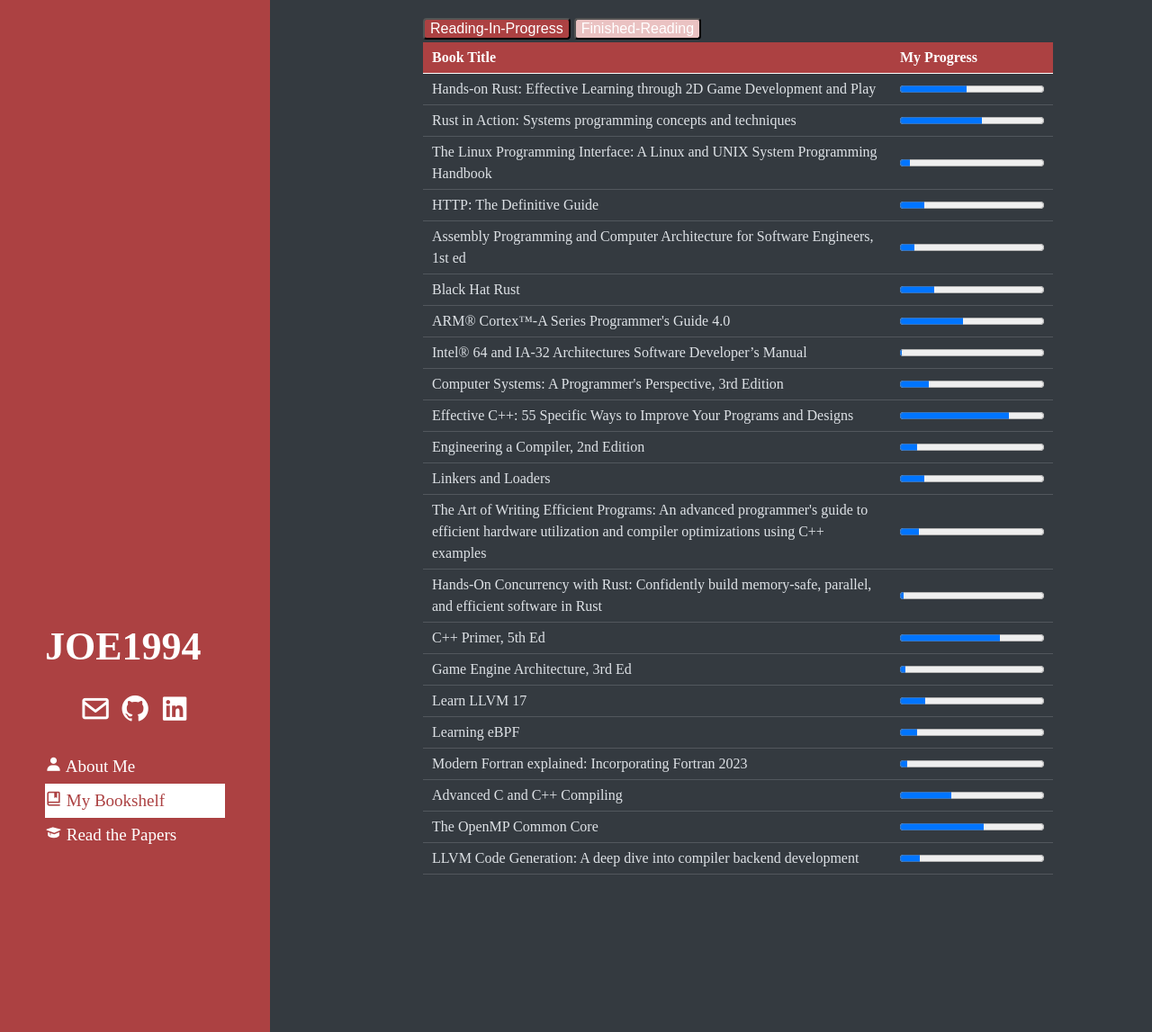
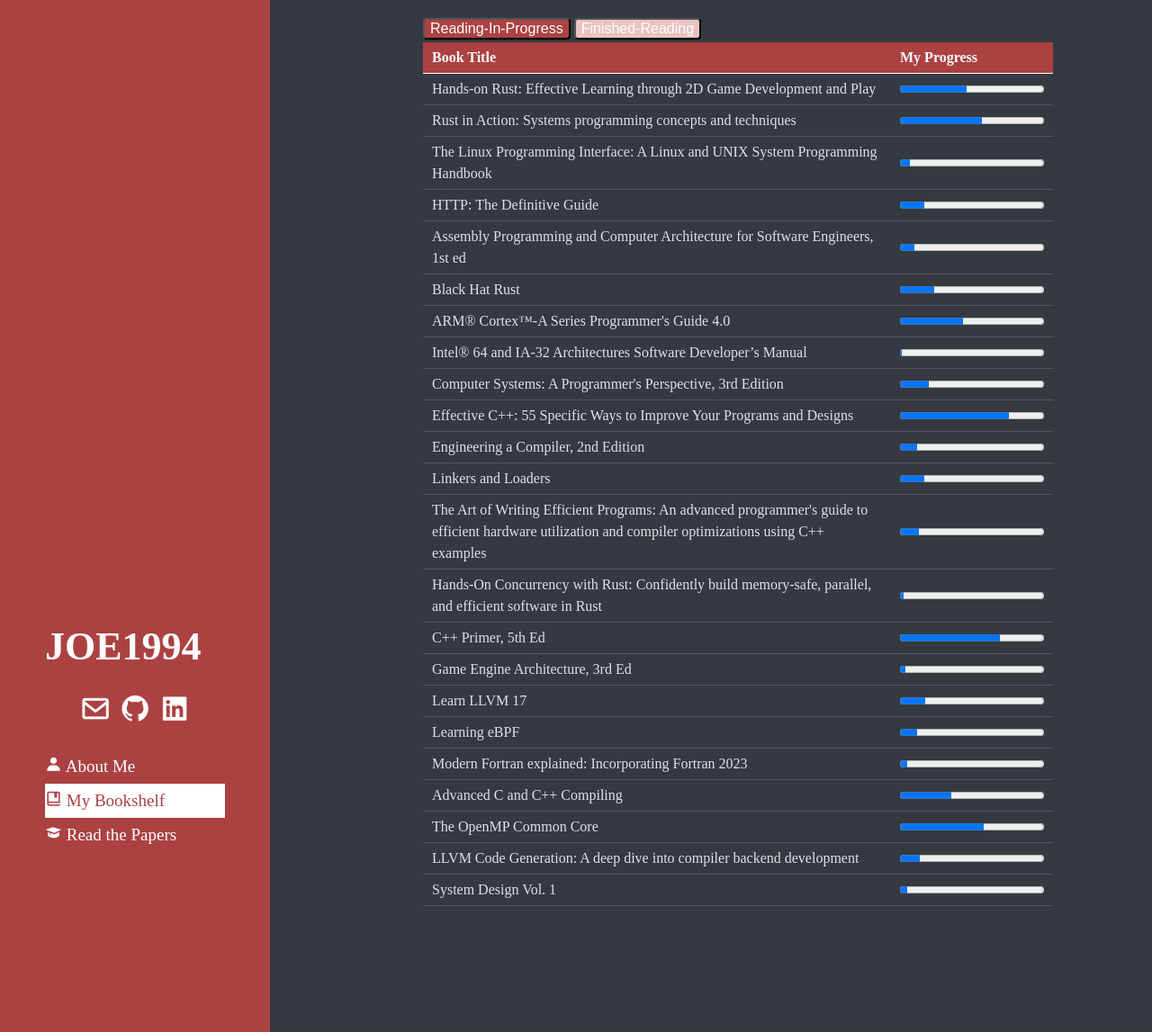
Before and after one commit to JOE1994/JOE1994.github.io, a Jekyll site: the page built from bookshelf.html, in a window 1280 px wide and 1147 px high. Shown: the whole window at 90% size. Built offline with Jekyll 4.4.1, drawn with Linux system fonts in a browser that asks for light colours; some web fonts are replaced.

Commit message:
[book] System Design Vol.1

```diff
--- a/_data/bookshelf_still_reading.yml
+++ b/_data/bookshelf_still_reading.yml
@@ -87,3 +87,7 @@
 - name: "LLVM Code Generation: A deep dive into compiler backend development"
   progress: 87
   tot_pages: 608
+
+- name: "System Design Vol. 1"
+  progress: 14
+  tot_pages: 269
```
